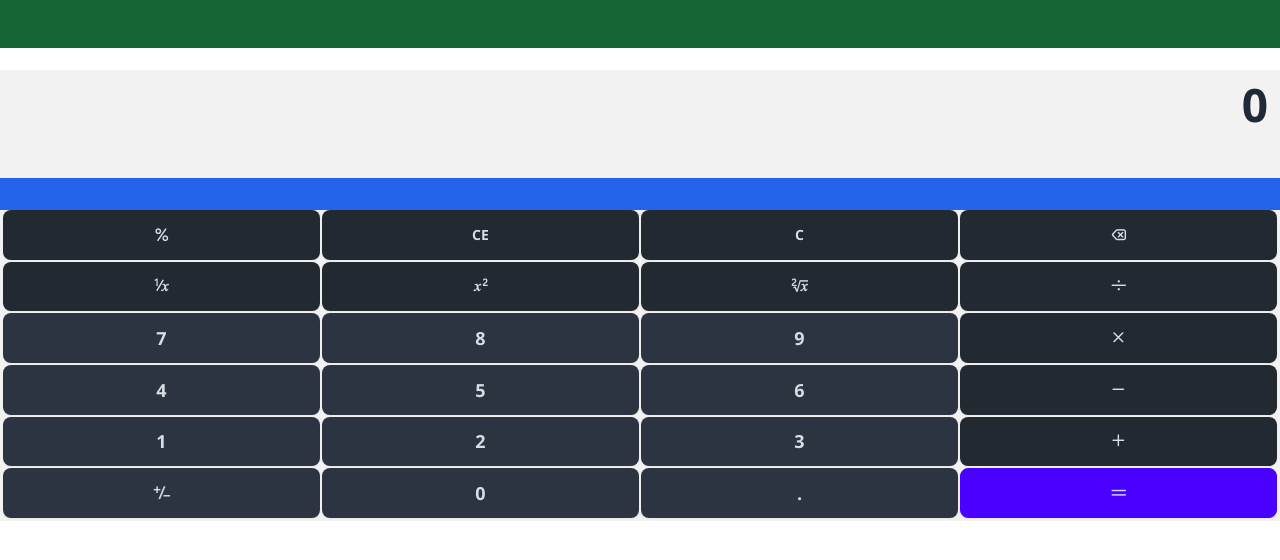
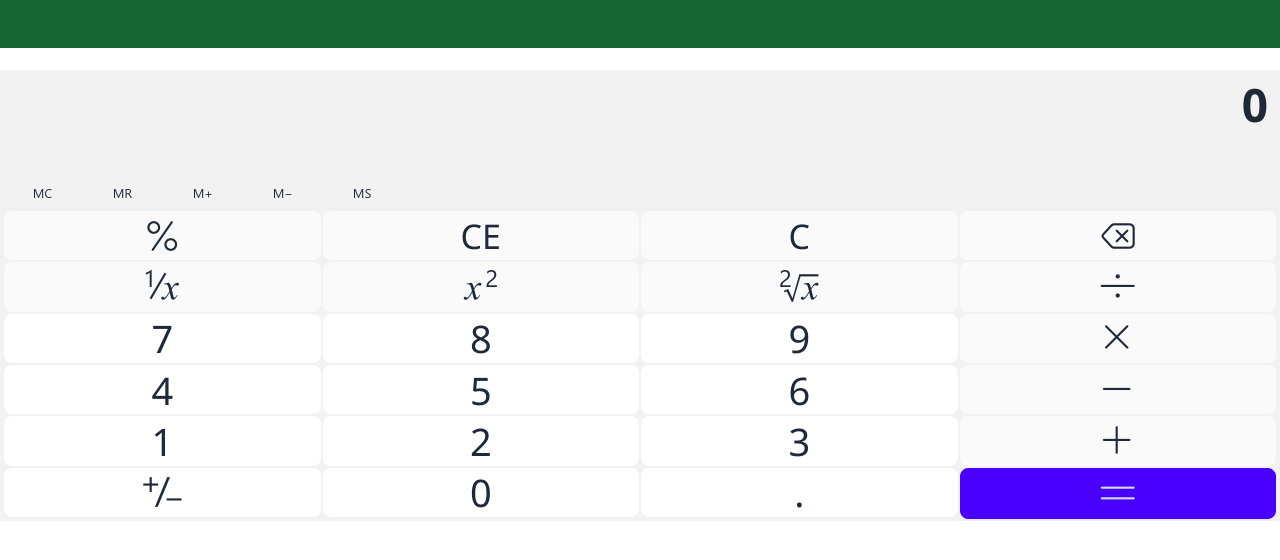
Before and after one commit to powerlego/rust-calculator, a Svelte app: page / in a window 1280 px wide. Shown: the top 560 px of the page. Built offline with nearby package versions, Linux system fonts and the light colour scheme; what @savvywombat/tailwindcss-grid-areas would draw is missing.

Commit message:
Added better styling options for numpads

```diff
--- a/src/renderer/src/App.svelte
+++ b/src/renderer/src/App.svelte
@@ -5,6 +5,7 @@
   const numpad: ComponentType = BasicNumpad;
 </script>
 
+<div class="w-full h-full">
   <div class="relative flex flex-col w-full h-full">
     <!-- Calculator Type select -->
     <div class="flex-grow-0 h-12 bg-green-800 min-h-12"></div>
@@ -13,9 +14,36 @@
     <!-- Input Display -->
     <Display />
     <!-- Memory Functions -->
-  <div class="min-h-0 bg-blue-600 memory"></div>
+    <div class="flex flex-row min-h-0 memory mx-[3px]">
+      <button
+        class="flex-auto h-full min-h-0 text-base font-normal rounded-md btn btn-ghost max-w-20 font-calculator text-base-content"
+        ></button
+      >
+      <button
+        class="flex-auto h-full min-h-0 text-base font-normal rounded-md btn btn-ghost max-w-20 font-calculator text-base-content"
+        ></button
+      >
+      <button
+        class="flex-auto h-full min-h-0 text-base font-normal rounded-md btn btn-ghost max-w-20 font-calculator text-base-content"
+        ></button
+      >
+      <button
+        class="flex-auto h-full min-h-0 text-base font-normal rounded-md btn btn-ghost max-w-20 font-calculator text-base-content"
+        ></button
+      >
+      <button
+        class="flex-auto h-full min-h-0 text-base font-normal rounded-md btn btn-ghost max-w-20 font-calculator text-base-content"
+        ></button
+      >
+      <div class="flex-auto h-full"></div>
+      <button
+        class="h-full min-h-0 text-base font-normal rounded-md max-w-20 btn btn-ghost sm:max-w-0 font-calculator sm:min-w-0 sm:w-0 sm:hidden text-base-content"
+        ></button
+      >
+    </div>
     <!-- Number Pad -->
     <svelte:component this={numpad} class="min-h-0 w-[calc(100%-6px)] mx-[3px] mb-[3px]" />
+  </div>
 </div>
 
 <style>
--- a/src/renderer/src/assets/style.css
+++ b/src/renderer/src/assets/style.css
@@ -91,6 +91,26 @@ mnemonic {
   background-color: transparent;
 }
 
+@layer components {
+  .calc-button {
+    @apply h-[calc(100%-2px)] p-0 m-px font-normal border-none min-w-6 min-h-3 btn btn-ghost text-base-content bg-base-100 dark:bg-[color-mix(in_srgb,var(--fallback-b1,oklch(var(--b1)/var(--tw-bg-opacity))),white_3%)];
+    font-size: 34px;
+  }
+
+  .operator-button {
+    @apply bg-[color-mix(in_srgb,var(--fallback-b1,oklch(var(--b1)/var(--tw-bg-opacity))),black_2%)] dark:bg-base-100;
+    font-size: 14px;
+  }
+
+  .operator-button-symbol {
+    @apply font-calculator;
+  }
+
+  .operator-button-keypad {
+    font-size: 14px;
+  }
+}
+
 @layer base {
   @font-face {
     font-family: "Calculator";
--- a/src/renderer/src/components/BasicNumpad.svelte
+++ b/src/renderer/src/components/BasicNumpad.svelte
@@ -1,113 +1,325 @@
 <script lang="ts"></script>
 
-<div class={`grid grid-cols-4 grid-rows-6 gap-0.5 keypad ${$$props.class}`}>
-  <button
-    id="percent"
-    class="border-none h-full bg-[color-mix(in_hsl,var(--fallback-n,oklch(var(--n)/var(--tw-bg-opacity))),black_22%)] text-neutral-content font-calculator btn btn-neutral min-h-0"
-    ></button
+<div class={`grid grid-cols-4 grid-rows-6 keypad ${$$props.class}`}>
+  <button id="percent" class="calc-button operator-button operator-button-symbol"></button>
+  <button id="clear-entry" class="calc-button operator-button">CE</button>
+  <button id="clear" class="calc-button operator-button">C</button>
+  <button id="backspace" class="calc-button operator-button operator-button-symbol"></button>
+  <button id="inverse" class="calc-button operator-button operator-button-symbol"></button>
+  <button id="square" class="calc-button operator-button operator-button-symbol"></button>
+  <button id="square-root" class="calc-button operator-button operator-button-symbol"></button>
+  <button id="divide" class="calc-button operator-button operator-button-symbol"></button>
+  <button id="seven" class="calc-button numeric">7</button>
+  <button id="eight" class="calc-button numeric">8</button>
+  <button id="nine" class="calc-button numeric">9</button>
+  <button id="multiply" class="calc-button operator-button operator-button-symbol"></button>
+  <button id="four" class="calc-button numeric">4</button>
+  <button id="five" class="calc-button numeric">5</button>
+  <button id="six" class="calc-button numeric">6</button>
+  <button id="subtract" class="calc-button operator-button operator-button-symbol"></button>
+  <button id="one" class="calc-button numeric">1</button>
+  <button id="two" class="calc-button numeric">2</button>
+  <button id="three" class="calc-button numeric">3</button>
+  <button id="add" class="calc-button operator-button operator-button-symbol"></button>
+  <button id="negate" class="calc-button operator-button-keypad operator-button-symbol"></button>
+  <button id="zero" class="calc-button numeric">0</button>
+  <button id="decimal" class="calc-button numeric">.</button>
+  <button id="equals" class="h-full p-0 m-px font-normal min-h-3 min-w-6 bg-primary font-calculator btn btn-primary"
+    ></button
   >
-  <button
-    id="clear-entry"
-    class="bg-[color-mix(in_hsl,var(--fallback-n,oklch(var(--n)/var(--tw-bg-opacity))),black_22%)] text-neutral-content btn btn-neutral border-none font-semibold h-full min-h-0"
-    >CE</button
-  >
-  <button
-    id="clear"
-    class="border-none bg-[color-mix(in_hsl,var(--fallback-n,oklch(var(--n)/var(--tw-bg-opacity))),black_22%)] text-neutral-content btn btn-neutral font-semibold h-full min-h-0"
-    >C</button
-  >
-  <button
-    id="backspace"
-    class="border-none bg-[color-mix(in_hsl,var(--fallback-n,oklch(var(--n)/var(--tw-bg-opacity))),black_22%)] text-neutral-content font-calculator btn btn-neutral h-full min-h-0"
-    ></button
-  >
-  <button
-    id="inverse"
-    class="border-none bg-[color-mix(in_hsl,var(--fallback-n,oklch(var(--n)/var(--tw-bg-opacity))),black_22%)] text-neutral-content font-calculator btn btn-neutral h-full min-h-0"
-    ></button
-  >
-  <button
-    id="square"
-    class="border-none bg-[color-mix(in_hsl,var(--fallback-n,oklch(var(--n)/var(--tw-bg-opacity))),black_22%)] text-neutral-content font-calculator btn btn-neutral h-full min-h-0"
-    ></button
-  >
-  <button
-    id="square-root"
-    class="border-none bg-[color-mix(in_hsl,var(--fallback-n,oklch(var(--n)/var(--tw-bg-opacity))),black_22%)] text-neutral-content font-calculator btn btn-neutral h-full min-h-0"
-    ></button
-  >
-  <button
-    id="divide"
-    class="border-none bg-[color-mix(in_hsl,var(--fallback-n,oklch(var(--n)/var(--tw-bg-opacity))),black_22%)] text-neutral-content font-calculator btn btn-neutral h-full min-h-0"
-    ></button
-  >
-  <button
-    id="seven"
-    class="h-full min-h-0 text-lg font-semibold border-none bg-neutral text-neutral-content btn btn-neutral">7</button
-  >
-  <button
-    id="eight"
-    class="h-full min-h-0 text-lg font-semibold border-none bg-neutral text-neutral-content btn btn-neutral">8</button
-  >
-  <button
-    id="nine"
-    class="h-full min-h-0 text-lg font-semibold border-none bg-neutral text-neutral-content btn btn-neutral">9</button
-  >
-  <button
-    id="multiply"
-    class="border-none bg-[color-mix(in_hsl,var(--fallback-n,oklch(var(--n)/var(--tw-bg-opacity))),black_22%)] text-neutral-content font-calculator btn btn-neutral h-full min-h-0"
-    ></button
-  >
-  <button
-    id="four"
-    class="h-full min-h-0 text-lg font-semibold border-none bg-neutral text-neutral-content btn btn-neutral">4</button
-  >
-  <button
-    id="five"
-    class="h-full min-h-0 text-lg font-semibold border-none bg-neutral text-neutral-content btn btn-neutral">5</button
-  >
-  <button
-    id="six"
-    class="h-full min-h-0 text-lg font-semibold border-none bg-neutral text-neutral-content btn btn-neutral">6</button
-  >
-  <button
-    id="subtract"
-    class="border-none bg-[color-mix(in_hsl,var(--fallback-n,oklch(var(--n)/var(--tw-bg-opacity))),black_22%)] text-neutral-content font-calculator btn btn-neutral h-full min-h-0"
-    ></button
-  >
-  <button
-    id="one"
-    class="h-full min-h-0 text-lg font-semibold border-none bg-neutral text-neutral-content btn btn-neutral">1</button
-  >
-  <button
-    id="two"
-    class="h-full min-h-0 text-lg font-semibold border-none bg-neutral text-neutral-content btn btn-neutral">2</button
-  >
-  <button
-    id="three"
-    class="h-full min-h-0 text-lg font-semibold border-none bg-neutral text-neutral-content btn btn-neutral">3</button
-  >
-  <button
-    id="add"
-    class="border-none bg-[color-mix(in_hsl,var(--fallback-n,oklch(var(--n)/var(--tw-bg-opacity))),black_22%)] text-neutral-content font-calculator btn btn-neutral h-full min-h-0"
-    ></button
-  >
-  <button id="negate" class="h-full min-h-0 border-none bg-neutral text-neutral-content font-calculator btn btn-neutral"
-    ></button
-  >
-  <button
-    id="zero"
-    class="h-full min-h-0 text-lg font-semibold border-none bg-neutral text-neutral-content btn btn-neutral">0</button
-  >
-  <button
-    id="decimal"
-    class="h-full min-h-0 text-lg font-semibold border-none bg-neutral text-neutral-content btn btn-neutral">.</button
-  >
-  <button id="equals" class="h-full min-h-0 bg-primary text-primary-content font-calculator btn btn-primary"></button>
 </div>
 
 <style>
   .keypad {
     flex: 3 1 308px;
+    container: keypad / size;
+  }
+
+  #percent {
+    font-size: 14px;
+  }
+
+  #clear-entry {
+    font-size: 16px;
+  }
+
+  #clear {
+    font-size: 16px;
+  }
+
+  #backspace {
+    font-size: 16px;
+  }
+
+  #inverse {
+    font-size: 18px;
+  }
+
+  #square {
+    font-size: 18px;
+  }
+
+  #square-root {
+    font-size: 14px;
+  }
+
+  #divide {
+    font-size: 14px;
+  }
+
+  #multiply {
+    font-size: 14px;
+  }
+
+  #subtract {
+    font-size: 14px;
+  }
+
+  #add {
+    font-size: 14px;
+  }
+
+  #negate {
+    font-size: 14px;
+  }
+
+  #equals {
+    font-size: 14px;
+  }
+
+  .numeric {
+    font-size: 24px;
+  }
+
+  @container (min-height: 0px) or (min-width: 0px) {
+    #percent {
+      font-size: 12px;
+    }
+
+    #clear-entry {
+      font-size: 12px;
+    }
+
+    #clear {
+      font-size: 12px;
+    }
+
+    #backspace {
+      font-size: 12px;
+    }
+
+    #inverse {
+      font-size: 12px;
+    }
+
+    #square {
+      font-size: 12px;
+    }
+
+    #square-root {
+      font-size: 12px;
+    }
+
+    #divide {
+      font-size: 12px;
+    }
+
+    #multiply {
+      font-size: 12px;
+    }
+
+    #subtract {
+      font-size: 12px;
+    }
+
+    #add {
+      font-size: 12px;
+    }
+
+    #negate {
+      font-size: 12px;
+    }
+
+    #equals {
+      font-size: 12px;
+    }
+
+    .numeric {
+      font-size: 12px;
+    }
+  }
+
+  @container (min-height: 260px) {
+    #percent {
+      font-size: 14px;
+    }
+
+    #clear-entry {
+      font-size: 14px;
+    }
+
+    #clear {
+      font-size: 14px;
+    }
+
+    #backspace {
+      font-size: 14px;
+    }
+
+    #inverse {
+      font-size: 14px;
+    }
+
+    #square {
+      font-size: 14px;
+    }
+
+    #square-root {
+      font-size: 14px;
+    }
+
+    #divide {
+      font-size: 14px;
+    }
+
+    #multiply {
+      font-size: 14px;
+    }
+
+    #subtract {
+      font-size: 14px;
+    }
+
+    #add {
+      font-size: 14px;
+    }
+
+    #negate {
+      font-size: 14px;
+    }
+
+    #equals {
+      font-size: 14px;
+    }
+
+    .numeric {
+      font-size: 18px;
+    }
+  }
+
+  @container (min-height: 500px) or (min-width: 468px) {
+    #percent {
+      font-size: 20px;
+    }
+
+    #clear-entry {
+      font-size: 20px;
+    }
+
+    #clear {
+      font-size: 20px;
+    }
+
+    #backspace {
+      font-size: 20px;
+    }
+
+    #inverse {
+      font-size: 20px;
+    }
+
+    #square {
+      font-size: 20px;
+    }
+
+    #square-root {
+      font-size: 20px;
+    }
+
+    #divide {
+      font-size: 20px;
+    }
+
+    #multiply {
+      font-size: 20px;
+    }
+
+    #subtract {
+      font-size: 20px;
+    }
+
+    #add {
+      font-size: 20px;
+    }
+
+    #negate {
+      font-size: 20px;
+    }
+
+    #equals {
+      font-size: 20px;
+    }
+
+    .numeric {
+      font-size: 24px;
+    }
+  }
+
+  @container (min-height: 814px) or (min-width: 780px) {
+    #percent {
+      font-size: 34px;
+    }
+
+    #clear-entry {
+      font-size: 34px;
+    }
+
+    #clear {
+      font-size: 34px;
+    }
+
+    #backspace {
+      font-size: 34px;
+    }
+
+    #inverse {
+      font-size: 34px;
+    }
+
+    #square {
+      font-size: 34px;
+    }
+
+    #square-root {
+      font-size: 34px;
+    }
+
+    #divide {
+      font-size: 34px;
+    }
+
+    #multiply {
+      font-size: 34px;
+    }
+
+    #subtract {
+      font-size: 34px;
+    }
+
+    #add {
+      font-size: 34px;
+    }
+
+    #negate {
+      font-size: 34px;
+    }
+
+    #equals {
+      font-size: 34px;
+    }
+
+    .numeric {
+      font-size: 38px;
+    }
   }
 </style>
```
Lines whose indentation alone changed are shown as unchanged.
